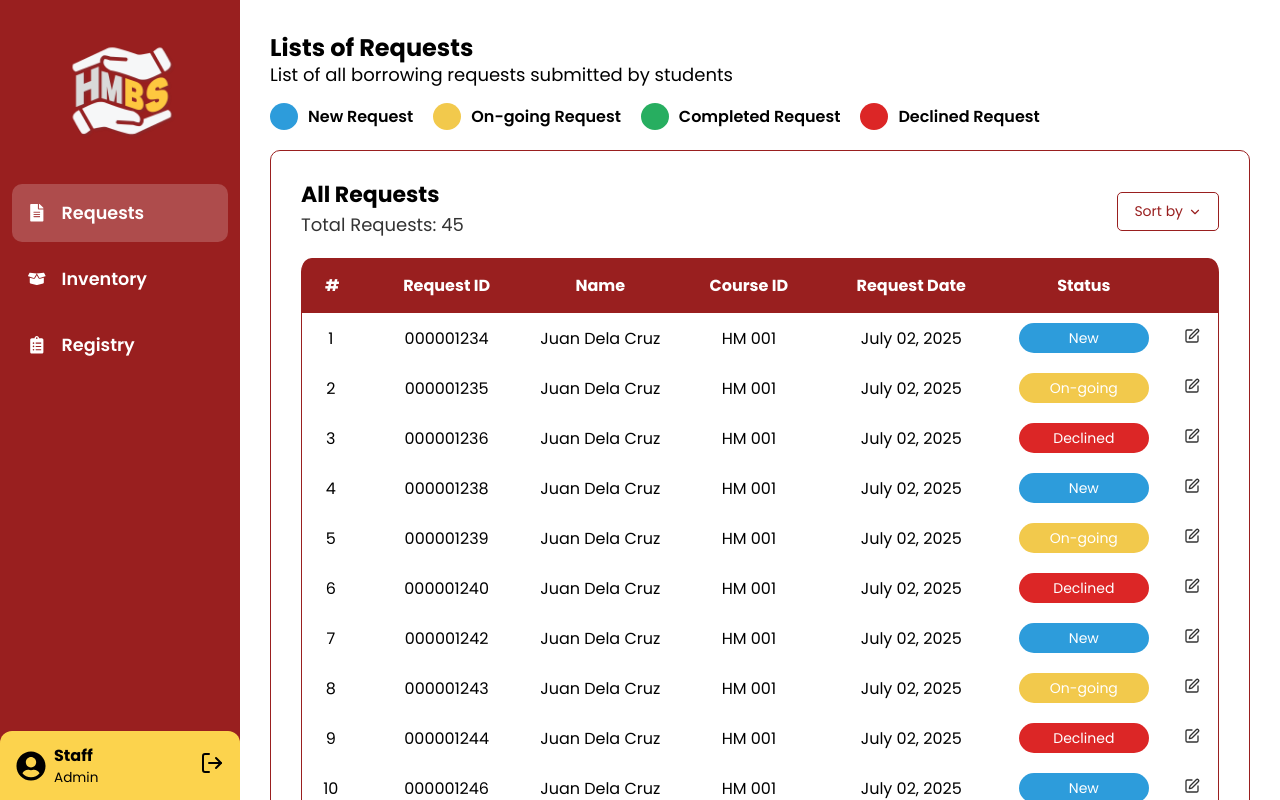
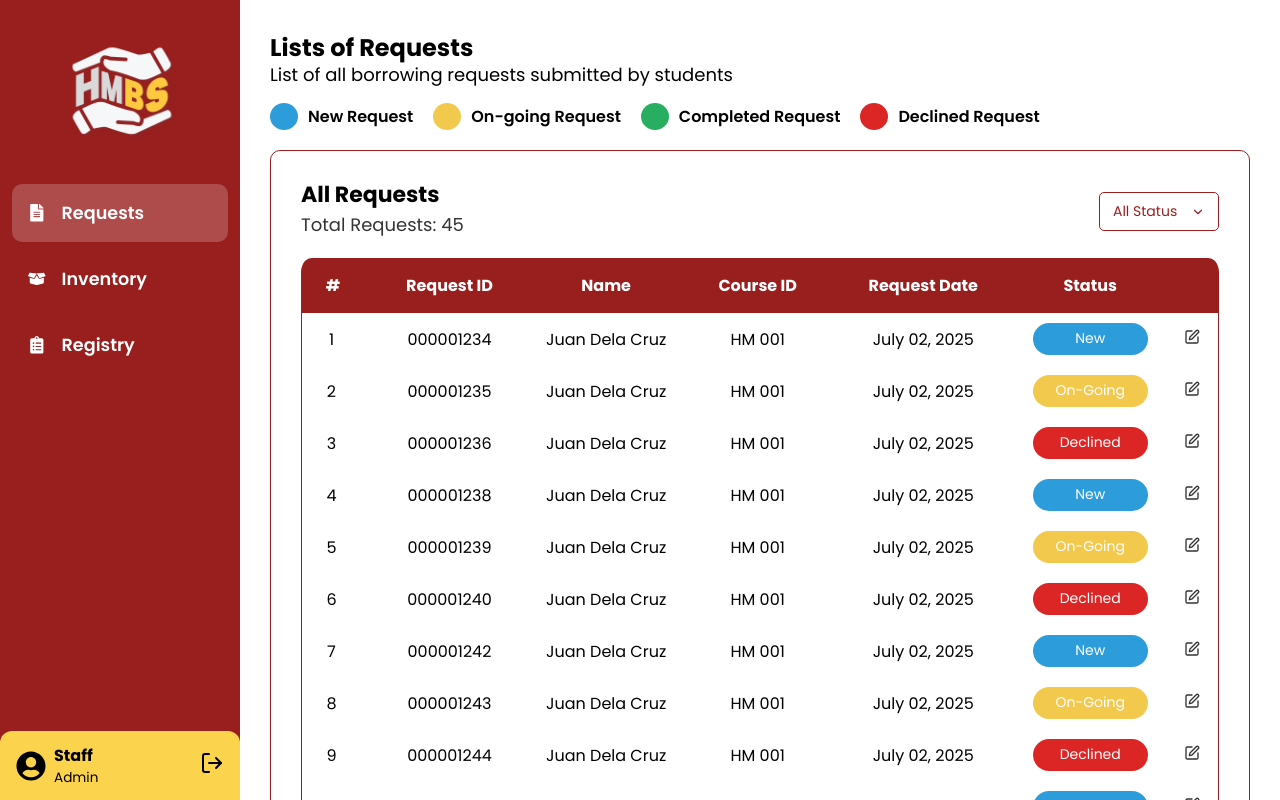
Before and after one commit to yukikaiden/hmbs-frontend-draft, a React (Vite) app in the folder borrowing-system/: page /requests-admin in a window 1280 px wide. Built offline with nearby package versions, Linux system fonts and the light colour scheme.

Commit message:
Added working sort btn, adding entries indicator for clarity

```diff
--- a/borrowing-system/src/components/DeniedRequestModal.jsx
+++ b/borrowing-system/src/components/DeniedRequestModal.jsx
@@ -48,7 +48,7 @@ const DeniedRequestModal = ({ onClose }) => {
     padding: '8px 29px',
     borderRadius: '24px',
     border: '1px solid #991F1F',
-    fontWeight: 'bold',
+    fontWeight: '500',
     fontSize: '16px',
     cursor: 'pointer',
     //transition: 'all 0.2s ease',
--- a/borrowing-system/src/pages/RequestAdminPage.jsx
+++ b/borrowing-system/src/pages/RequestAdminPage.jsx
@@ -1,16 +1,23 @@
-import React, { useState } from 'react';
+import React, { useState, useRef, useEffect } from 'react';
 import { SquarePen, ChevronDown } from 'lucide-react';
 import Sidebar from '../components/Sidebar';
-import { FaUserCircle, FaFileAlt, FaBoxOpen, FaClipboardList, FaChevronLeft, FaChevronRight } from 'react-icons/fa';
+import {
+  FaFileAlt,
+  FaBoxOpen,
+  FaClipboardList,
+  FaChevronLeft,
+  FaChevronRight
+} from 'react-icons/fa';
 import { useNavigate } from 'react-router-dom';
 
 const RequestAdminPage = () => {
   const navigate = useNavigate();
 
+  // --- Data (same generator you provided) ---
   const data = Array.from({ length: 60 }, (_, index) => {
     let status = '';
     if (index % 4 === 0) status = 'New';
-    else if (index % 4 === 1) status = 'On-going';
+    else if (index % 4 === 1) status = 'On-Going';
     else if (index % 4 === 2) status = 'Declined';
     else status = 'Completed';
 
@@ -26,31 +33,66 @@ const RequestAdminPage = () => {
 
   const handleNavigate = (id) => navigate(`/request-details-admin/${id}`);
 
+  // split lists
   const allRequests = data.filter(d => d.status !== 'Completed');
   const pastTransactions = data.filter(d => d.status === 'Completed');
+
+  // --- UI state ---
+  const [statusFilter, setStatusFilter] = useState('All Status');
+  const [dropdownOpen, setDropdownOpen] = useState(false);
+  const dropdownRef = useRef(null);
 
   const [allPage, setAllPage] = useState(1);
   const [pastPage, setPastPage] = useState(1);
   const [hoveredPage, setHoveredPage] = useState(null);
   const [hoveredArrow, setHoveredArrow] = useState(null);
+  const [hoveredMenuItem, setHoveredMenuItem] = useState(null);
+
   const entriesPerPage = 10;
 
-  const paginatedAll = allRequests.slice((allPage - 1) * entriesPerPage, allPage * entriesPerPage);
+  // close dropdown when clicking outside
+  useEffect(() => {
+    const onDocClick = (e) => {
+      if (dropdownRef.current && !dropdownRef.current.contains(e.target)) {
+        setDropdownOpen(false);
+      }
+    };
+    document.addEventListener('mousedown', onDocClick);
+    return () => document.removeEventListener('mousedown', onDocClick);
+  }, []);
+
+  // Filtered all requests (All Requests table responds to this)
+  const filteredAllRequests = allRequests.filter(d =>
+    statusFilter === 'All Status' ? true : d.status === statusFilter
+  );
+
+  // pagination slices
+  const paginatedAll = filteredAllRequests.slice((allPage - 1) * entriesPerPage, allPage * entriesPerPage);
   const paginatedPast = pastTransactions.slice((pastPage - 1) * entriesPerPage, pastPage * entriesPerPage);
 
-  const totalAllPages = Math.ceil(allRequests.length / entriesPerPage);
-  const totalPastPages = Math.ceil(pastTransactions.length / entriesPerPage);
+  const totalAllPages = Math.max(1, Math.ceil(filteredAllRequests.length / entriesPerPage));
+  const totalPastPages = Math.max(1, Math.ceil(pastTransactions.length / entriesPerPage));
+
+  // showing X-Y of Z
+  const allTotal = filteredAllRequests.length;
+  const allStart = allTotal === 0 ? 0 : (allPage - 1) * entriesPerPage + 1;
+  const allEnd = Math.min(allTotal, allPage * entriesPerPage);
+
+  const pastTotal = pastTransactions.length;
+  const pastStart = pastTotal === 0 ? 0 : (pastPage - 1) * entriesPerPage + 1;
+  const pastEnd = Math.min(pastTotal, pastPage * entriesPerPage);
 
   const getStatusColor = (status) => {
     switch (status) {
       case 'New': return '#2D9CDB';
       case 'Declined': return '#DC2626';
-      case 'On-going': return '#F2C94C';
+      case 'On-Going': return '#F2C94C';
       case 'Completed': return '#27AE60';
       default: return '#999';
     }
   };
 
+  // --- Styles (kept and extended from your original) ---
   const styles = {
     adminPage: {
       display: 'flex',
@@ -86,7 +128,7 @@ const RequestAdminPage = () => {
       background: 'transparent',
       border: '1px solid #991f1f',
       borderRadius: '5px',
-      padding: '0.5rem 1rem',
+      padding: '0.5rem 0.8rem',
       cursor: 'pointer',
       display: 'flex',
       alignItems: 'center',
@@ -94,6 +136,26 @@ const RequestAdminPage = () => {
       fontSize: '14px',
       marginBottom: '12px',
       fontFamily: 'Poppins, sans-serif',
+      gap: '8px'
+    },
+    dropdownMenu: {
+      position: 'absolute',
+      right: 0,
+      top: 'calc(100% + 8px)',
+      background: '#fff',
+      border: '1px solid #991f1f',
+      borderRadius: '6px',
+      boxShadow: '0 6px 18px rgba(0,0,0,0.08)',
+      minWidth: '160px',
+      zIndex: 40,
+      overflow: 'hidden'
+    },
+    dropdownItem: {
+      padding: '10px 12px',
+      fontSize: '14px',
+      cursor: 'pointer',
+      color: '#333',
+      userSelect: 'none'
     },
     tableWrapper: {
       borderLeft: '1px solid #991F1F',
@@ -122,7 +184,7 @@ const RequestAdminPage = () => {
       backgroundColor: 'transparent'
     },
     narrowHeaderCell: {
-      padding: '0 25px 0 18PX',
+      padding: '0 25px 0 18px',
       fontSize: '16px',
       textAlign: 'center',
       verticalAlign: 'middle'
@@ -135,11 +197,11 @@ const RequestAdminPage = () => {
       backgroundColor: 'transparent'
     },
     statusTag: {
-      width: '130px',
-      height: '30px',
+      width: '115px',
+      height: '32px',
       lineHeight: '30px',
       textAlign: 'center',
-      borderRadius: '15px',
+      borderRadius: '99px',
       color: '#fff',
       fontSize: '14px',
       display: 'inline-block'
@@ -148,15 +210,25 @@ const RequestAdminPage = () => {
       background: '#991f1f',
       border: '1px solid #991f1f',
       borderRadius: '999px',
-      padding: '7px 25px',
+      padding: '8px 25px',
       cursor: 'pointer',
       display: 'flex',
       alignItems: 'center',
       color: '#ffffff',
       fontSize: '14px',
-      fontWeight: 600,
+      fontWeight: 500,
       marginBottom: '12px',
       fontFamily: 'Poppins, sans-serif',
+    },
+    showingWrapper: {
+      display: 'flex',
+      justifyContent: 'center',
+      marginTop: '12px',
+      marginBottom: '-10px' /* large gap after showing text, per your request */
+    },
+    showingText: {
+      fontSize: '15px',
+      color: '#333',
     },
     paginationContainer: {
       display: 'flex',
@@ -197,6 +269,7 @@ const RequestAdminPage = () => {
     }),
   };
 
+  // Render pagination bar (only numbers + nav)
   const renderPagination = (currentPage, totalPages, setPage) => (
     <div style={styles.paginationContainer}>
       <button
@@ -246,6 +319,9 @@ const RequestAdminPage = () => {
     </div>
   );
 
+  // Dropdown options
+  const dropdownOptions = ['All Status', 'New', 'On-Going', 'Declined'];
+
   return (
     <div style={styles.adminPage}>
       <Sidebar
@@ -276,9 +352,48 @@ const RequestAdminPage = () => {
           <div style={styles.tableHeader}>
             <div>
               <h3 style={{ margin: 0, fontSize: '22px' }}>All Requests</h3>
-              <p style={styles.totalRequests}>Total Requests: {allRequests.length}</p>
+              <p style={styles.totalRequests}>Total Requests: {filteredAllRequests.length}</p>
             </div>
-            <button style={styles.sortBtn}>Sort by <ChevronDown size={14} style={{ marginLeft: '5px' }} /></button>
+
+            {/* Dropdown (styled like your button) */}
+            <div style={{ position: 'relative' }} ref={dropdownRef}>
+              <button
+                type="button"
+                style={styles.sortBtn}
+                onClick={() => {
+                  setDropdownOpen(prev => !prev);
+                }}
+                aria-haspopup="true"
+                aria-expanded={dropdownOpen}
+              >
+                {statusFilter}
+                <ChevronDown size={14} style={{ marginLeft: '6px', color: '#991f1f' }} />
+              </button>
+
+              {dropdownOpen && (
+                <div style={styles.dropdownMenu}>
+                  {dropdownOptions.map(option => (
+                    <div
+                      key={option}
+                      onClick={() => {
+                        setStatusFilter(option);
+                        setAllPage(1);
+                        setDropdownOpen(false);
+                      }}
+                      onMouseEnter={() => setHoveredMenuItem(option)}
+                      onMouseLeave={() => setHoveredMenuItem(null)}
+                      style={{
+                        ...styles.dropdownItem,
+                        backgroundColor: hoveredMenuItem === option ? '#fafafa' : '#fff',
+                        fontWeight: option === statusFilter ? 600 : 400,
+                      }}
+                    >
+                      {option}
+                    </div>
+                  ))}
+                </div>
+              )}
+            </div>
           </div>
 
           <div style={styles.tableWrapper}>
@@ -314,9 +429,27 @@ const RequestAdminPage = () => {
                     </td>
                   </tr>
                 ))}
+
+                {/* When there are no rows, keep table spacing consistent */}
+                {paginatedAll.length === 0 && (
+                  <tr>
+                    <td colSpan={7} style={{ ...styles.tableCell, padding: '30px 10px', color: '#666' }}>
+                      No requests found.
+                    </td>
+                  </tr>
+                )}
               </tbody>
             </table>
           </div>
+
+          {/* Showing text — close to the table, large gap before pagination */}
+          <div style={styles.showingWrapper}>
+            <div style={styles.showingText}>
+              Showing {allStart}–{allEnd} of {allTotal} entries
+            </div>
+          </div>
+
+          {/* Pagination (further down because of the large bottom margin on showingWrapper) */}
           {renderPagination(allPage, totalAllPages, setAllPage)}
         </div>
 
@@ -355,9 +488,25 @@ const RequestAdminPage = () => {
                     </td>
                   </tr>
                 ))}
+
+                {paginatedPast.length === 0 && (
+                  <tr>
+                    <td colSpan={6} style={{ ...styles.tableCell, padding: '30px 10px', color: '#666' }}>
+                      No past transactions.
+                    </td>
+                  </tr>
+                )}
               </tbody>
             </table>
           </div>
+
+          {/* Showing text for past (close to the table) */}
+          <div style={styles.showingWrapper}>
+            <div style={styles.showingText}>
+              Showing {pastStart}–{pastEnd} of {pastTotal} entries
+            </div>
+          </div>
+
           {renderPagination(pastPage, totalPastPages, setPastPage)}
         </div>
       </main>
```
